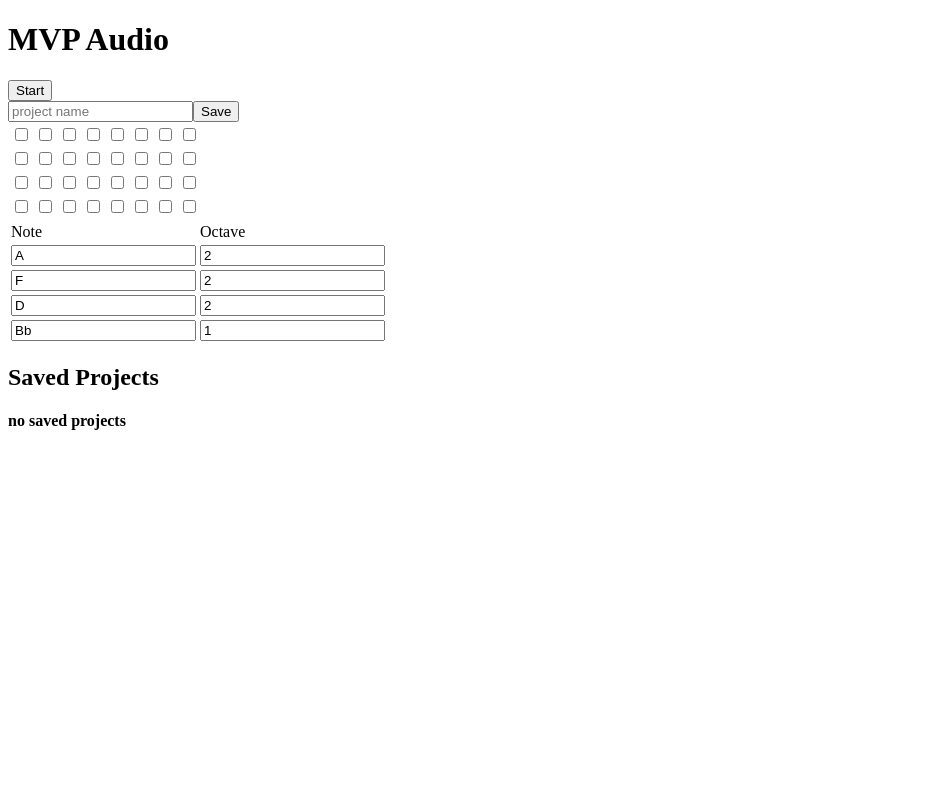
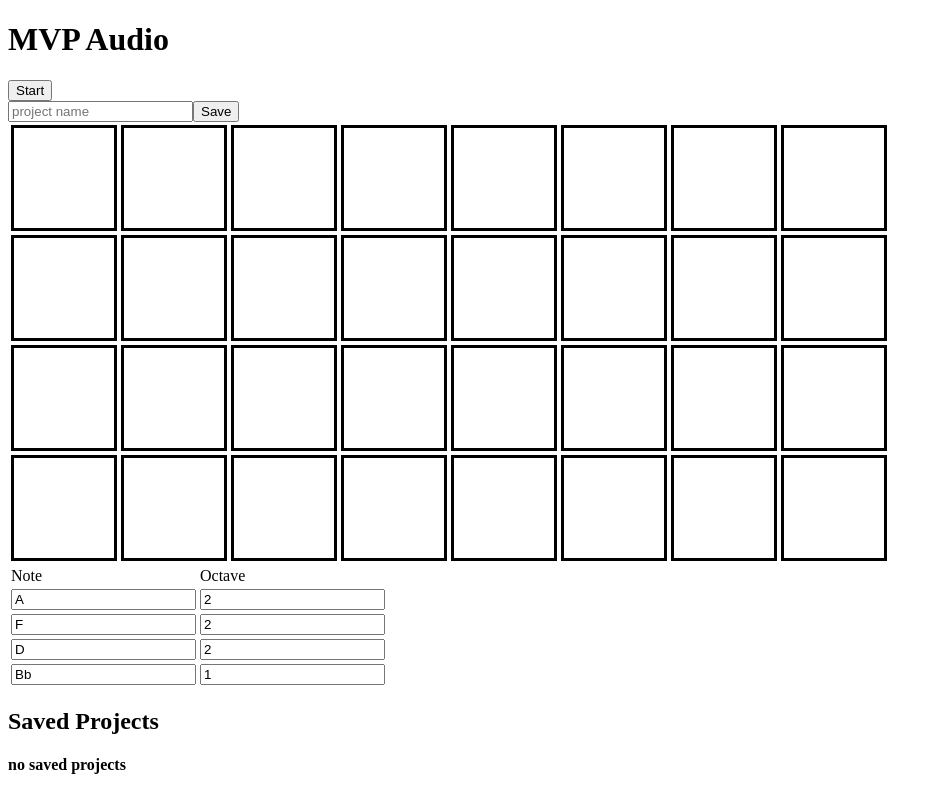
Before and after one commit to rriegel/Reactive-Audio, a React app: page / in a window 1280 px wide. Shown: the whole page, without its empty margins (0-942 px from the left). Built offline with nearby package versions, Linux system fonts and the light colour scheme; no server answers; the HTML template or start-up script is replaced by a standard one.

Commit message:
replaced checkboxes with div boxes and adjusted style based on clicked status

```diff
--- a/client/src/components/Box.jsx
+++ b/client/src/components/Box.jsx
@@ -1,13 +1,34 @@
 import React from 'react';
 import * as Tone from 'tone';
+
+const checkedBoxStyle = {
+  'borderStyle': 'solid',
+  'borderColor': 'black',
+  'backgroundColor': 'black',
+  'width': '100px',
+  'height': '100px',
+};
+
+const boxStyle = {
+  'borderStyle': 'solid',
+  'borderColor': 'black',
+  'width': '100px',
+  'height': '100px',
+};
 
 class Box extends React.Component {
   constructor(props) {
     super(props);
   }
   render() {
-    return(
-      <td><input type='checkbox' checked={this.props.value} onChange={ () => {this.props.boxToggle(this.props.row, this.props.i)} }/></td>
+    return (
+      <td>
+        <div
+          style={this.props.value === 1 ? checkedBoxStyle : boxStyle}
+          onClick={ () => {this.props.boxToggle(this.props.row, this.props.i)} }
+        >
+        </div>
+      </td>
     )
   }
 };
```
Also changed, not shown: client/public/bundle.js.
